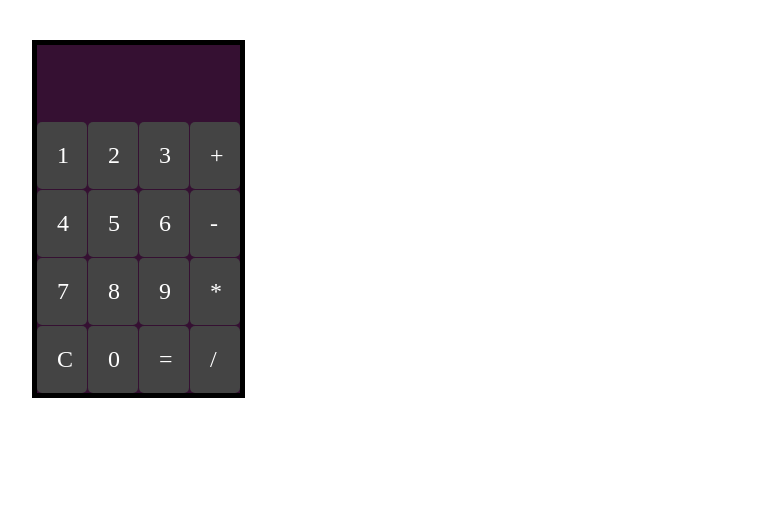
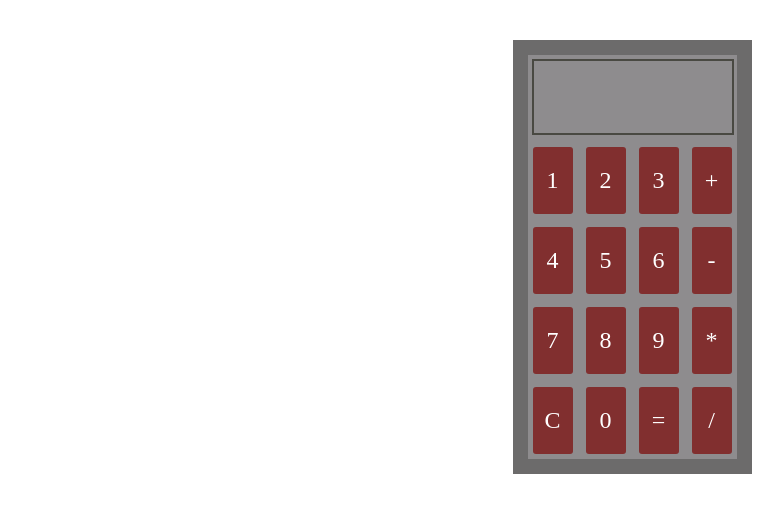
Before and after one commit to Bebras20/Calculator_P5_TOP, a plain HTML site: page index.html in a window 1280 px wide. Shown: the whole page, without its empty margins (8-791 px from the left). Drawn offline with Linux system fonts and the light colour scheme.

Commit message:
enhance display of calcluator

```diff
--- a/calculator.js
+++ b/calculator.js
@@ -1,5 +1,6 @@
 let display = document.querySelector(".display");
 let btns= document.querySelectorAll('.box');
+let clear= document.querySelectorAll('.clear');
 var operator=null;
 var f_operand=null;
 var res=null;
@@ -68,7 +69,10 @@ for (i of btns){
 }
 
 function operation(event){
-
+    if (event.target.innerHTML=='C'){
+        display.innerHTML="";
+    }
+    else{
         display.innerHTML+=event.target.innerHTML;
         if (["+","-","/","*","="].includes(event.target.innerHTML)){
             Operations.push(event.target.innerHTML);
@@ -77,10 +81,15 @@ function operation(event){
         }
         if (Operations.length>=2){
 
-
+            if (Operations[Operations.length-1]==='='){
+                display.innerHTML=Operations[Operations.length-1] +Parser(display.innerHTML);
+            }
+            else{
                 display.innerHTML=Parser(display.innerHTML)+Operations[Operations.length-1];
-
+            }
         }
 
 
+
     }
+        }
--- a/style.css
+++ b/style.css
@@ -1,36 +1,54 @@
 body {
+    display: flex;
     margin: 40px;
+    justify-content: center;
+    align-items: center;
 
   }
 
   .wrapper {
     display: inline-grid;
     grid-template-columns: 50px 50px 50px 50px;
-    grid-gap: 10px;
-    background-color: rgb(53, 16, 50);
+    gap: 5px;
+    background-color: rgb(142, 140, 142);
     color: #444;
-    border:5px solid black;
-    gap: 1px;
+    border:15px solid rgb(108, 107, 107);
+    gap: 3px;
 
 
   }
 
   .box{
-    background-color: #444;
+    display: flex;
+    justify-content: center;
+    align-items: center;
+    background-color: rgb(129, 47, 47);
     color: #fff;
-    border-radius: 5px;
+    margin: 5px;
+    border-radius: 3px;
     padding: 20px;
     font-size: 150%;
 
   }
 
-  .display{
+  .display {
     display: flex;
     grid-column: span 4;
-    margin: 1cm;
-    margin-right: 3px;
+    height: 30px;
+
+
     font-size: 150%;
     justify-content: end;
     color: white;
-
+    border: 2px solid rgb(73, 73, 66);
+    border-top-width: 2px;
+    border-bottom-width: 2px;
+    margin-bottom: 4.3px;
+margin-left: 4.3px;
+margin-right: 3px;
+margin-top: 4.3px;
+padding-bottom: 41.8px;
+padding-left: 0px;
+padding-right: 0px;
+padding-top: 0px
   }
```
Lines whose indentation alone changed are shown as unchanged.
